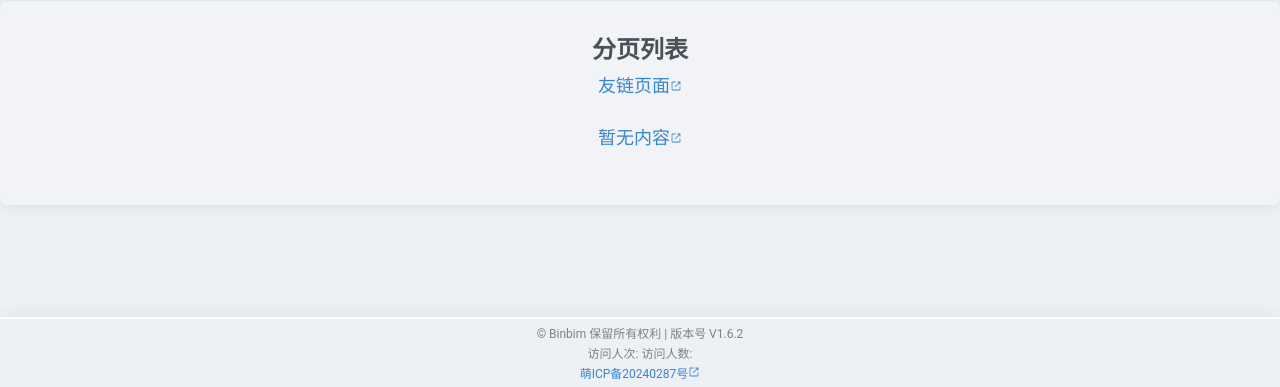
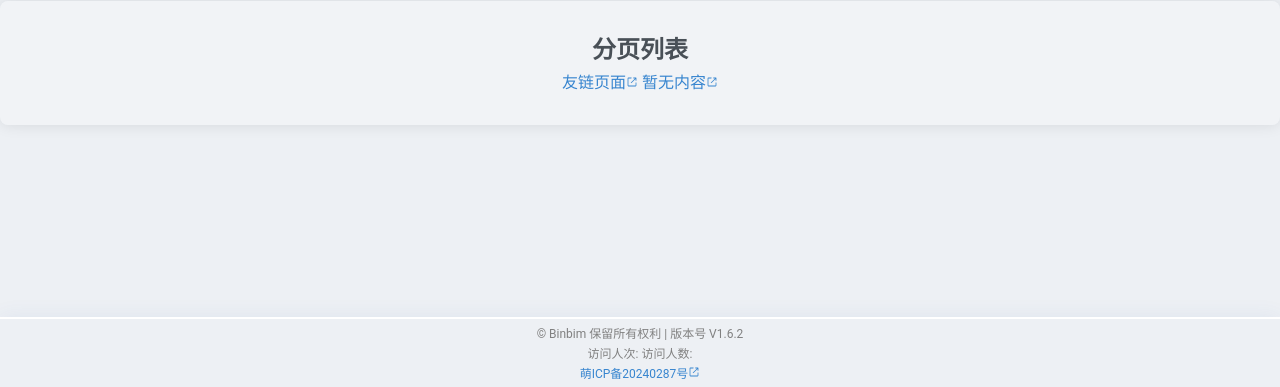
Before and after one commit to BB0813/Binbim_homepage, a plain HTML site: page zhenghe.html in a window 1280 px wide. Shown: the part 413-800 px from the top of the page. Drawn offline with Linux system fonts and the light colour scheme.

Commit message:
更新 zhenghe.html

```diff
--- a/zhenghe.html
+++ b/zhenghe.html
@@ -60,8 +60,8 @@
             <section friends>
                 <h2>分页列表</h2>
                 <!-- 分页列表链接 -->
-                <p><a href="./youlianye.html">友链页面</a></p>
-                <p><a href="https://xxx.xxx/xxx">暂无内容</a></p>
+                    <a href="./youlianye.html">友链页面</a>
+                    <a href="https://xxx.xxx/xxx">暂无内容</a>
             </section>
         </div>
 
```
